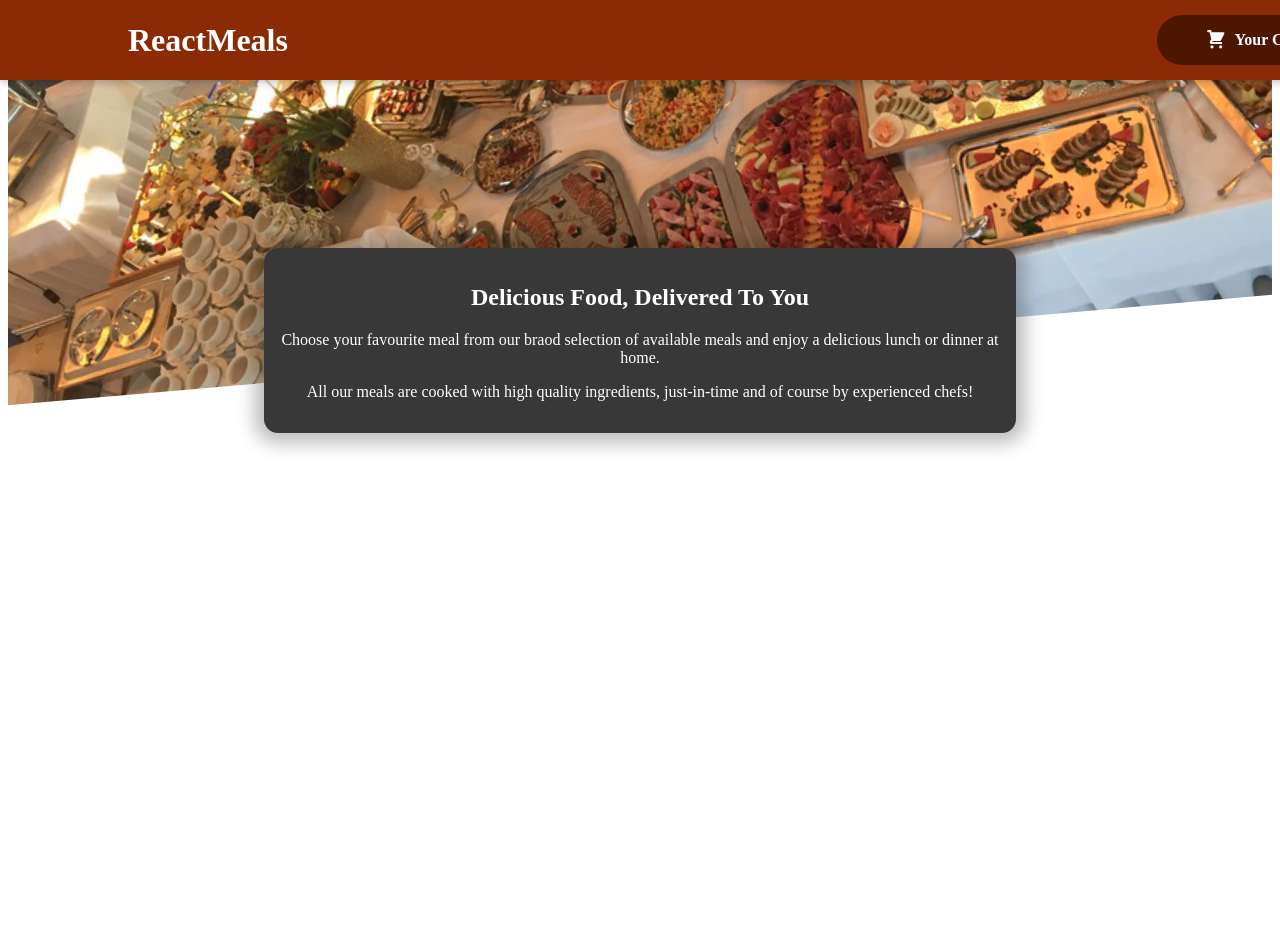
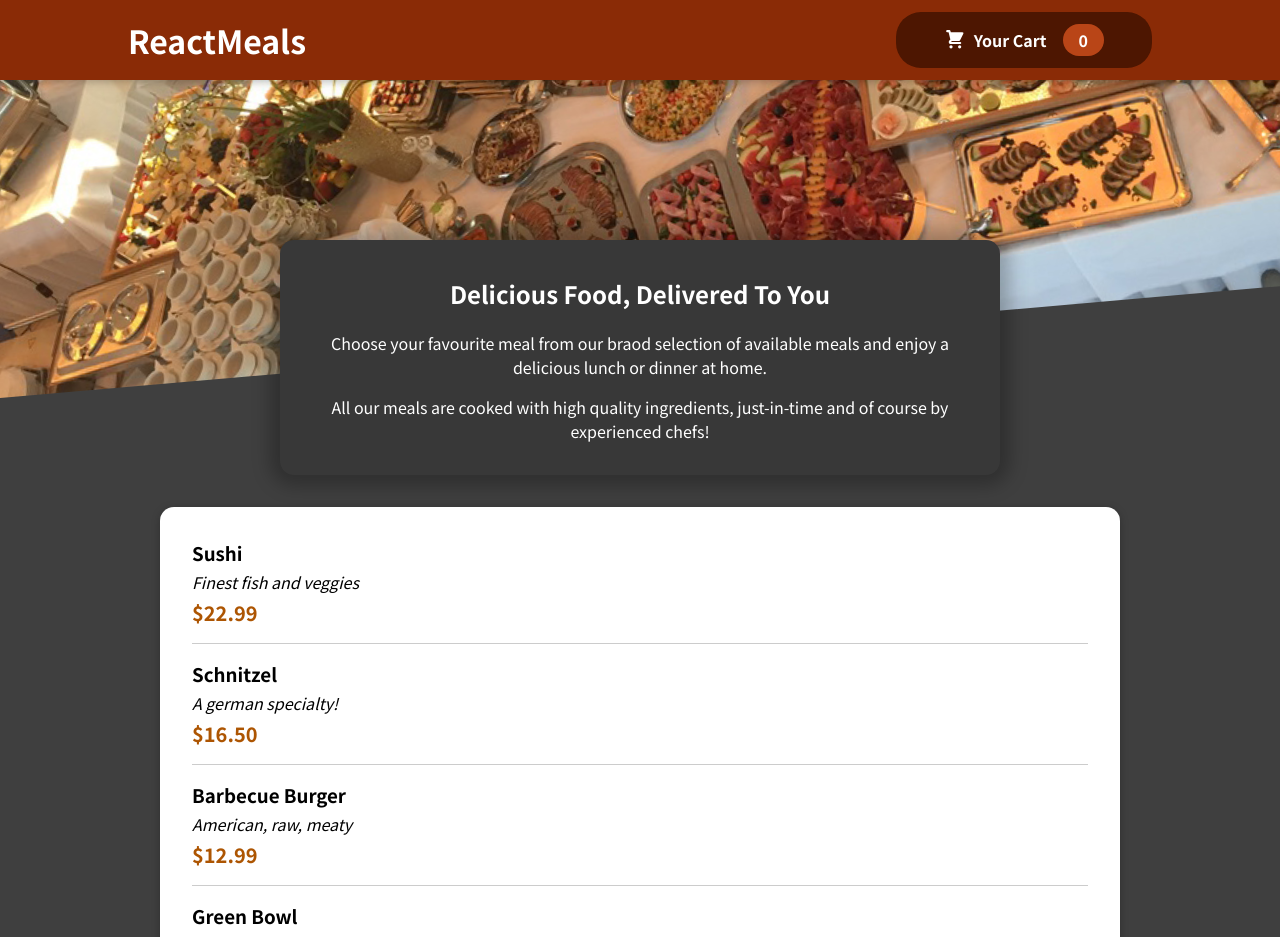
Before and after one commit to NidhiMehendale/React-RestraurantApp, a React (Create React App) app: page / in a window 1280 px wide. Shown: the top 937 px of the page. Before the commit the page ends 800 px from the top, so only its background shows below. Built offline with nearby package versions, Linux system fonts and the light colour scheme; the HTML template or start-up script is replaced by a standard one.

Commit message:
Making the meals visible

```diff
--- a/src/App.js
+++ b/src/App.js
@@ -1,13 +1,16 @@
 import { Fragment } from "react";
 import Header from "./components/Layout/Header";
-import MealsSummary from "./components/Meals/MealsSummary";
+import Meals from "./components/Meals/Meals";
+
 
 
 function App() {
   return (
     <Fragment>
       <Header />
-      <MealsSummary/>
+       <main>
+        <Meals />
+       </main>
     </Fragment>
   );
 }
--- /dev/null
+++ b/src/components/Meals/AvailableMeals.js
@@ -0,0 +1,52 @@
+import Card from '../UI/Card';
+import classes from './AvailableMeals.module.css';
+import MealItem from './MealItem/MealItem';
+
+const DUMMY_MEALS = [
+    {
+      id: 'm1',
+      name: 'Sushi',
+      description: 'Finest fish and veggies',
+      price: 22.99,
+    },
+    {
+      id: 'm2',
+      name: 'Schnitzel',
+      description: 'A german specialty!',
+      price: 16.5,
+    },
+    {
+      id: 'm3',
+      name: 'Barbecue Burger',
+      description: 'American, raw, meaty',
+      price: 12.99,
+    },
+    {
+      id: 'm4',
+      name: 'Green Bowl',
+      description: 'Healthy...and green...',
+      price: 18.99,
+    },
+  ];
+
+  const AvailableMeals = () =>{
+    const mealsList = DUMMY_MEALS.map(meal => (
+      <MealItem
+        key={meal.id}
+        name={meal.name}
+        description={meal.description}
+        price={meal.price}/>
+    ));
+
+    return(
+      <section className={classes.meals}>
+        <Card>
+        <ul>
+        {mealsList}
+        </ul>
+        </Card>
+      </section>
+    );
+  };
+
+  export default AvailableMeals;
--- /dev/null
+++ b/src/components/Meals/AvailableMeals.module.css
@@ -0,0 +1,24 @@
+.meals {
+    max-width: 60rem;
+    width: 90%;
+    margin: 2rem auto;
+    animation: meals-appear 1s ease-out forwards;
+  }
+
+  .meals ul {
+    list-style: none;
+    margin: 0;
+    padding: 0;
+  }
+
+  @keyframes meals-appear {
+    from {
+      opacity: 0;
+      transform: translateY(3rem);
+    }
+
+    to {
+      opacity: 1;
+      transform: translateY(0);
+    }
+  }
--- /dev/null
+++ b/src/components/Meals/MealItem/MealItem.js
@@ -0,0 +1,19 @@
+import classes from './MealItem.module.css';
+
+const MealItem = (props) => {
+ const price = `$${props.price.toFixed(2)}`;
+  return (
+    <li className={classes.meal}>
+    <div>
+      <h3>{props.name}</h3>
+      <div className={classes.description}>{props.description}</div>
+      <div className={classes.price}>{price}</div>
+    </div>
+    <div>
+
+    </div>
+    </li>
+  );
+};
+
+export default MealItem;
--- /dev/null
+++ b/src/components/Meals/MealItem/MealItem.module.css
@@ -0,0 +1,22 @@
+.meal {
+    display: flex;
+    justify-content: space-between;
+    margin: 1rem;
+    padding-bottom: 1rem;
+    border-bottom: 1px solid #ccc;
+  }
+
+  .meal h3 {
+    margin: 0 0 0.25rem 0;
+  }
+
+  .description {
+    font-style: italic;
+  }
+
+  .price {
+    margin-top: 0.25rem;
+    font-weight: bold;
+    color: #ad5502;
+    font-size: 1.25rem;
+  }
--- /dev/null
+++ b/src/components/Meals/Meals.js
@@ -0,0 +1,14 @@
+import { Fragment } from "react";
+import AvailableMeals from "./AvailableMeals";
+import MealsSummary from "./MealsSummary";
+
+const Meals = () => {
+    return(
+        <Fragment>
+           <MealsSummary />
+           <AvailableMeals />
+        </Fragment>
+    );
+};
+
+export default Meals;
--- /dev/null
+++ b/src/components/UI/Card.js
@@ -0,0 +1,8 @@
+import classes from './Card.module.css';
+
+const Card = (props) => {
+  return <div className={classes.card}>{props.children}</div>
+
+};
+
+export default Card;
--- /dev/null
+++ b/src/components/UI/Card.module.css
@@ -0,0 +1,6 @@
+.card {
+    padding: 1rem;
+    box-shadow: 0 2px 8px rgba(0, 0, 0, 0.25);
+    border-radius: 14px;
+    background-color: white;
+  }
--- /dev/null
+++ b/src/index.css
@@ -0,0 +1,14 @@
+@import url('https://fonts.googleapis.com/css2?family=Noto+Sans+JP:wght@400;700&display=swap');
+
+* {
+  box-sizing: border-box;
+}
+
+html {
+  font-family: 'Noto Sans JP', sans-serif;
+}
+
+body {
+  margin: 0;
+  background-color: #3f3f3f;
+}
```
Also changed, not shown: src/components/Meals/MealsSummary.js (+4 -4 lines), src/index.js (added, +7 -0 lines).
